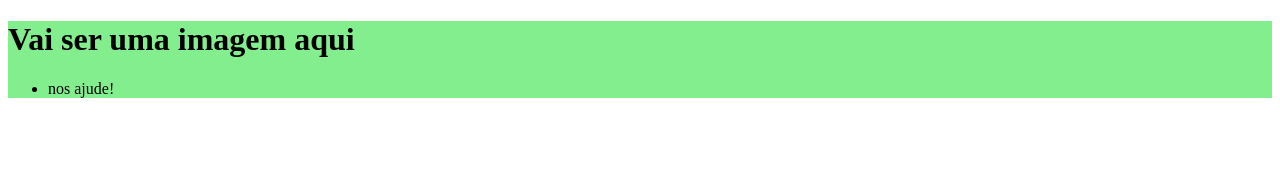
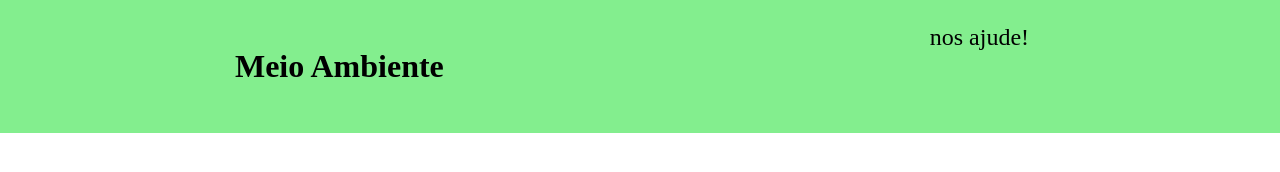
Before and after one commit to kemilygodoi/turma-do-segundo-ano, a plain HTML site: page index.html in a window 1280 px wide. Drawn offline with Linux system fonts and the light colour scheme.

Commit message:
cabecalho esta completo

```diff
--- a/index.html
+++ b/index.html
@@ -8,10 +8,10 @@
     <link rel="stylesheet" href="style.css">
 </head>
 <body>
-    <header>
-    <h1>Vai ser uma imagem aqui</h1>
-    <ul>
-        <li>nos ajude!</li>
+    <header class="cabecalho">
+    <h1 class="cabecalho">Meio Ambiente</h1>
+    <ul class="cabecalho-lista">
+        <li class="cabecalho-imagem-item">nos ajude!</li>
     </ul>
     </header>
 </body>
--- a/style.css
+++ b/style.css
@@ -1,4 +1,18 @@
-header {
+*{
+    margin: 0;
+    padding: 0;
+}
+.cabecalho {
     background-color:#83EE8E;
     color: #000000;
+    display:flex;
+    justify-content: space-around;
+    align-items: space-around;
+    padding: 24px 0;
 }
+
+.cabecalho-imagem-item{
+    display:inline-block;
+    margin: 0 16px;
+    font-size: 24px;
+}
```
